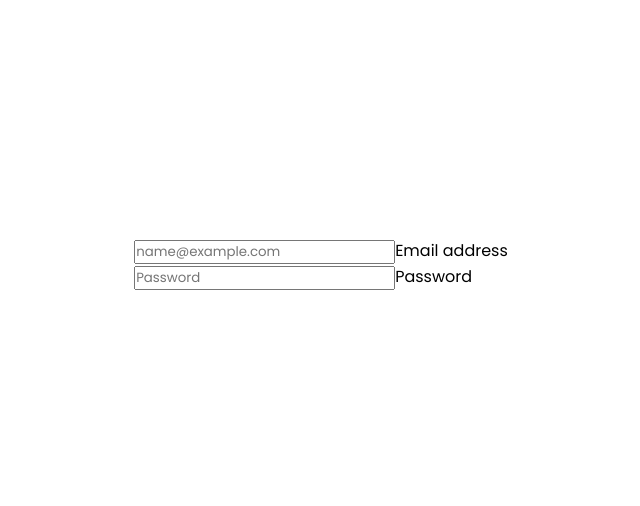
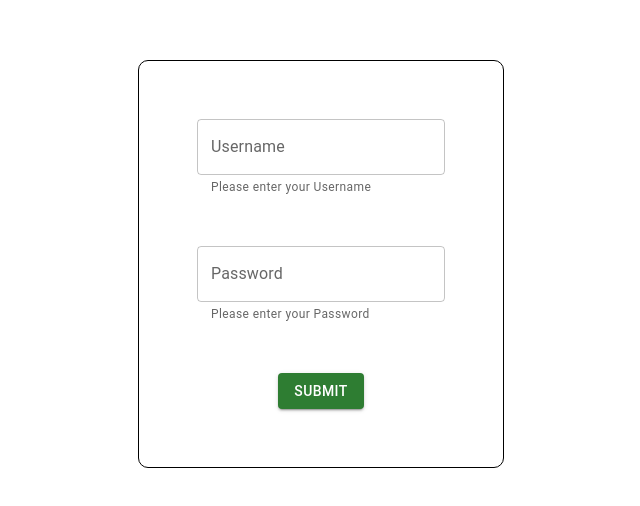
Before and after one commit to Mbarathraj/QuizApp, a React (Vite) app: page / in a window 1280 px wide. Shown: the part 136-642 px from the top of the page, without its empty margins (319-959 px from the left). Built offline with nearby package versions, Linux system fonts and the light colour scheme.

Commit message:
LoginHalfComplete

```diff
--- a/package.json
+++ b/package.json
@@ -10,6 +10,9 @@
     "preview": "vite preview"
   },
   "dependencies": {
+    "@emotion/react": "^11.11.4",
+    "@emotion/styled": "^11.11.5",
+    "@mui/material": "^5.15.15",
     "bootstrap": "^5.3.3",
     "react": "^18.2.0",
     "react-bootstrap": "^2.10.2",
--- a/src/Login/Login.css
+++ b/src/Login/Login.css
@@ -11,11 +11,11 @@ body
     align-items: center;
 }
 
-/* .container
-{
+#box{
     border: 1px solid black;
-    padding: 100px 50px;
     display: flex;
     flex-direction: column;
+    padding: 50px 50px;
     gap: 2rem;
-} */
+    border-radius: 10px;
+}
--- a/src/Login/Login.jsx
+++ b/src/Login/Login.jsx
@@ -1,24 +1,36 @@
-import React from 'react'
+import * as React from 'react';
+import Box from '@mui/material/Box';
+import TextField from '@mui/material/TextField';
 import './Login.css'
-import FloatingLabel from 'react-bootstrap/FloatingLabel';
-import Form from 'react-bootstrap/Form';
 
-const Login = () => {
+import Button from '@mui/material/Button';
+
+export default function Login() {
   return (
-    <>
-           <FloatingLabel
-        controlId="floatingInput"
-        label="Email address"
-        className="mb-3"
-      >
-        <Form.Control type="email" placeholder="name@example.com" />
-      </FloatingLabel>
-      <FloatingLabel controlId="floatingPassword" label="Password">
-        <Form.Control type="password" placeholder="Password" />
-      </FloatingLabel>
-    </>
-
-  )
+    <Box
+    id="box"
+      sx={{
+        display: 'flex',
+        alignItems: 'center',
+        '& > :not(style)': { m: 1 },
+      }}
+    >
+      <TextField
+        helperText="Please enter your Username"
+        id="user"
+        label="Username"
+        className='textBox'
+      />
+      <TextField
+        className='textBox'
+        helperText="Please enter your Password"
+        id="pass"
+        label="Password"
+        type="password" // Add this line
+      />
+      <Button variant="contained" color="success">
+        Submit
+      </Button>
+    </Box>
+  );
 }
-
-export default Login
```
Also changed, not shown: 1 other file (tests, documents, lock files or other folders).
